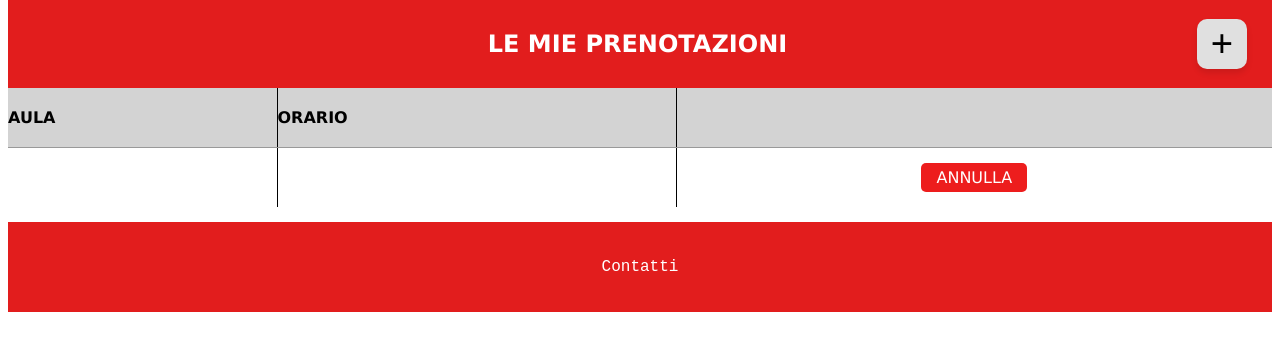
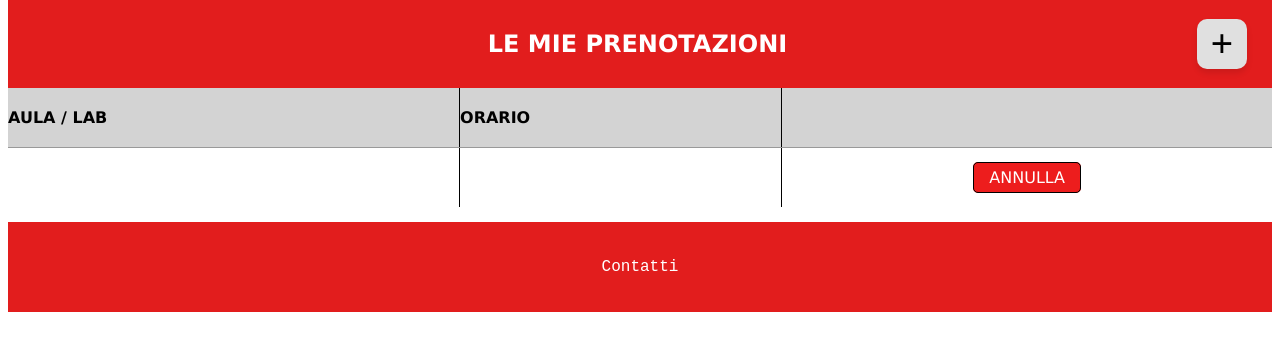
Before and after one commit to GiovanniRava/progettoWeb, a PHP site: page /prenotazioni_studente.php in a window 1280 px wide. Shown: the part 132-483 px from the top of the page. Run offline with PHP 8.4, Linux system fonts and the light colour scheme.

Commit message:
made hover for ANNULLA

```diff
--- a/src/css/style.css
+++ b/src/css/style.css
@@ -45,6 +45,7 @@ h1 {
     border-radius: 5px;
     padding: 5px 15px;
     font-family: 'Lucida Sans', sans-serif;
+    border: 1px solid #000;
 }
 
 .login-form {
@@ -93,8 +94,13 @@ form ul li input[type="submit"] {
     margin-top: 30px;
 }
 
-form ul li input[type="submit"]:hover{
+form ul li input[type="submit"]:hover {
     cursor: pointer;
+}
+
+.annullaPrenotazione:hover {
+    background-color: #ffffff;
+    color: #000;
 }
 
 footer {
--- a/src/prenotazioni_studente.php
+++ b/src/prenotazioni_studente.php
@@ -36,7 +36,7 @@
     <main>
         <table>
             <tr>
-                <th>AULA</th>
+                <th>AULA / LAB</th>
                 <th>ORARIO</th>
                 <th></th>
             </tr>
```
